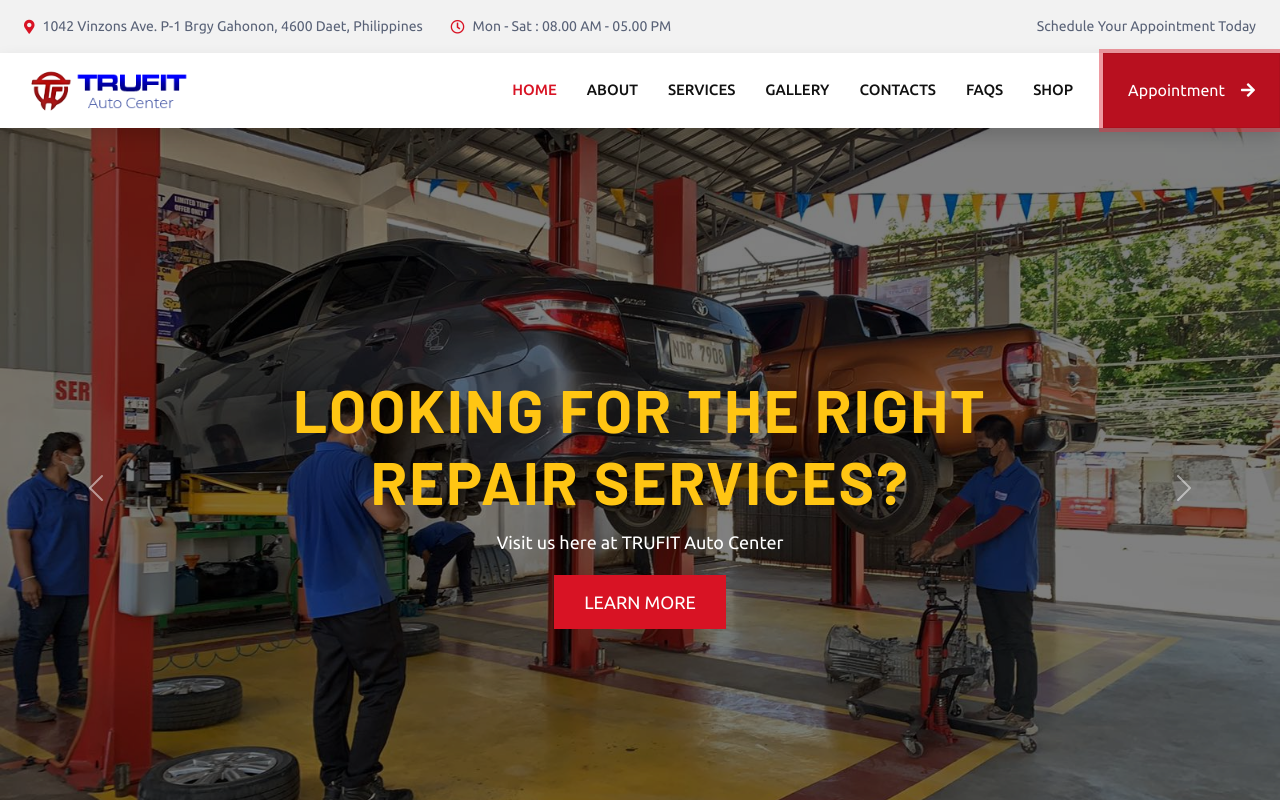
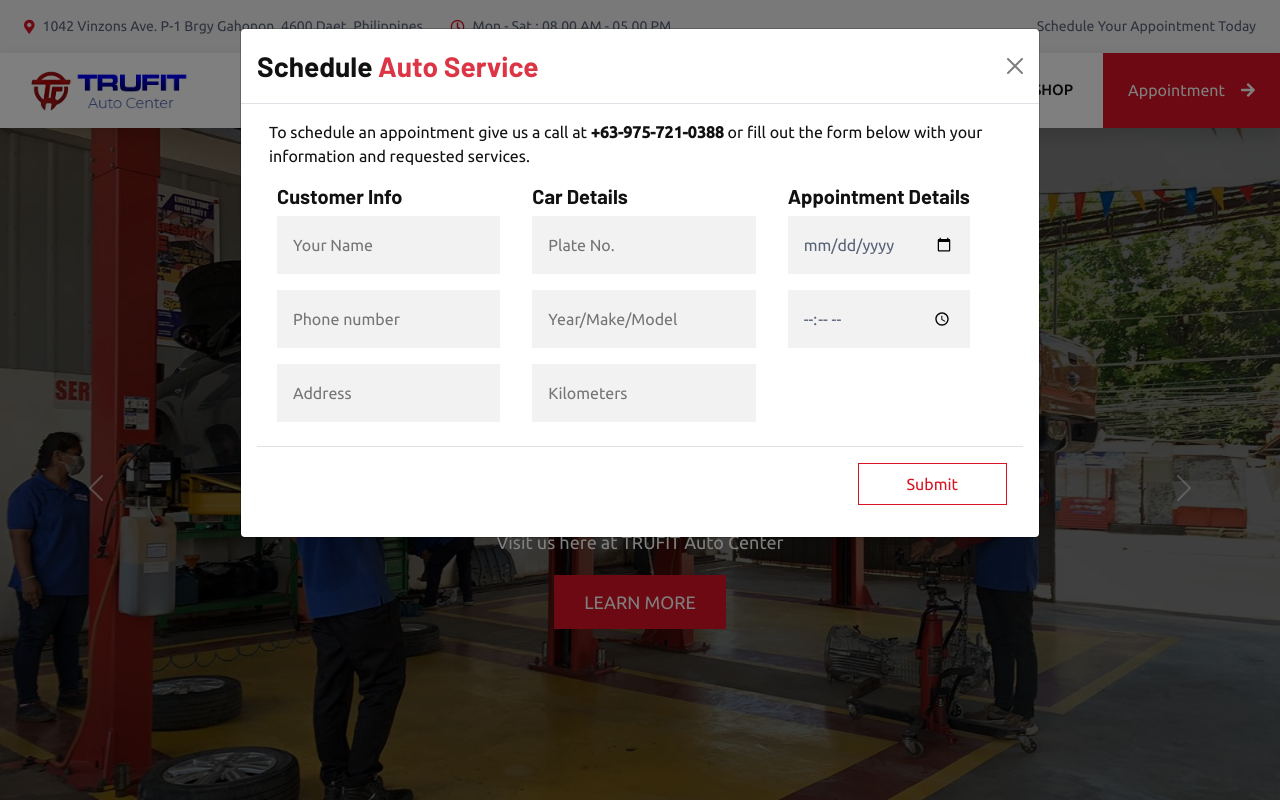
Before and after one commit to RisingSun-Escanor/myownproject, a plain HTML site: page index.html in a window 1280 px wide. Both pictures are taken after a click on the link "Appointment". Shown: the top 800 px of the page. Drawn offline with nearby package versions, Linux system fonts and the light colour scheme.

Commit message:
Update index.html

```diff
--- a/index.html
+++ b/index.html
@@ -4,7 +4,7 @@
     <meta charset="UTF-8" />
     <meta http-equiv="X-UA-Compatible" content="IE=edge" />
     <meta name="viewport" content="width=device-width, initial-scale=1.0" />
-    <title>TRUFIT Auto Center</title>
+    <title>Document</title>
 
     <!-- Google Web Fonts -->
     <link rel="preconnect" href="https://fonts.googleapis.com" />
@@ -59,7 +59,10 @@
       <div class="d-flex justify-content-between bg-light align-items-center">
         <div class="ms-3"><small>Schedule Your Appointment Today</small></div>
         <div>
-          <a href="#" class="btn btn-primary py-2 px-lg-5"
+          <a
+            class="btn btn-primary py-2 px-lg-5"
+            data-bs-toggle="modal"
+            data-bs-target="#appointmentModal"
             >Appointment<i class="fa fa-arrow-right ms-3"></i
           ></a>
         </div>
@@ -95,12 +98,143 @@
           <a href="#" class="nav-item nav-link">FAQs</a>
           <a href="#" class="nav-item nav-link">Shop</a>
         </div>
-        <a href="#" class="btn btn-primary py-4 px-lg-4 d-none d-lg-block"
+        <a
+          data-bs-toggle="modal"
+          data-bs-target="#appointmentModal"
+          class="btn btn-primary py-4 px-lg-4 d-none d-lg-block"
           >Appointment<i class="fa fa-arrow-right ms-3"></i
         ></a>
       </div>
     </nav>
     <!-- Navbar End -->
+
+    <!-- Modal Start -->
+    <div
+      class="modal fade"
+      id="appointmentModal"
+      tabindex="-1"
+      aria-labelledby="exampleModalLabel"
+      aria-hidden="true"
+    >
+      <div class="modal-dialog modal-lg">
+        <div class="modal-content">
+          <div class="modal-header">
+            <h3 class="modal-title">
+              <span class="text-dark">Schedule</span
+              ><span class="text-danger"> Auto Service</span>
+            </h3>
+            <button
+              type="button"
+              class="btn-close"
+              data-bs-dismiss="modal"
+              aria-label="Close"
+            ></button>
+          </div>
+          <div class="modal-body">
+            <div class="container-xxl">
+              <div class="row">
+                <div class="col-lg-12 fw-normal">
+                  <p class="text-dark">
+                    To schedule an appointment give us a call at
+                    <span class="fw-bold">+63-975-721-0388</span> or fill out
+                    the form below with your information and requested services.
+                  </p>
+                </div>
+                <div class="col-lg-4 col-md-6 needs-validation" novalidate>
+                  <div class="d-flex py-0">
+                    <div class="ps-2 mb-2">
+                      <h5 class="text-dark">Customer Info</h5>
+                      <div class="mb-3">
+                        <input
+                          type="text"
+                          class="form-control-plaintext bg-light p-3"
+                          placeholder="Your Name"
+                          required
+                        />
+                      </div>
+                      <div class="mb-3">
+                        <input
+                          type="text"
+                          class="form-control-plaintext bg-light p-3"
+                          placeholder="Phone number"
+                          required
+                        />
+                      </div>
+                      <div class="mb-3">
+                        <input
+                          type="text"
+                          class="form-control-plaintext bg-light p-3"
+                          placeholder="Address"
+                          required
+                        />
+                      </div>
+                    </div>
+                  </div>
+                </div>
+                <div class="col-lg-4 col-md-6 needs-validation" novalidate>
+                  <div class="d-flex py-0">
+                    <div class="ps-2 mb-2">
+                      <h5 class="text-dark">Car Details</h5>
+                      <div class="mb-3">
+                        <input
+                          type="text"
+                          class="form-control-plaintext bg-light p-3"
+                          placeholder="Plate No."
+                          required
+                        />
+                      </div>
+                      <div class="mb-3">
+                        <input
+                          type="text"
+                          class="form-control-plaintext bg-light p-3"
+                          placeholder="Year/Make/Model"
+                          required
+                        />
+                      </div>
+                      <div class="mb-3">
+                        <input
+                          type="text"
+                          class="form-control-plaintext bg-light p-3"
+                          placeholder="Kilometers"
+                          required
+                        />
+                      </div>
+                    </div>
+                  </div>
+                </div>
+                <div class="col-lg-4 col-md-6 needs-validation" novalidate>
+                  <div class="d-flex py-0">
+                    <div class="ps-2 mb-2">
+                      <h5 class="text-dark">Appointment Details</h5>
+                      <div class="mb-3">
+                        <input
+                          type="date"
+                          class="form-control-plaintext bg-light p-3"
+                          required
+                        />
+                      </div>
+                      <div class="mb-3">
+                        <input
+                          type="time"
+                          class="form-control-plaintext bg-light p-3"
+                          required
+                        />
+                      </div>
+                    </div>
+                  </div>
+                </div>
+              </div>
+            </div>
+            <div class="modal-footer">
+              <button type="button" class="btn btn-outline-primary px-5 py-2">
+                Submit
+              </button>
+            </div>
+          </div>
+        </div>
+      </div>
+    </div>
+    <!-- Modal End -->
 
     <!-- Carousel Start -->
     <div
@@ -200,7 +334,7 @@
             <div class="card text-center">
               <img src="img/c3.png" class="card-img-top" alt="pic1" />
               <div class="card-body">
-                <h5 class="card-title">Break Repair & other services</h5>
+                <h5 class="card-title">Brake Repair & other services</h5>
                 <p class="card-text">
                   The best way to minimize breakdowns is doing routine
                   maintenance
```
